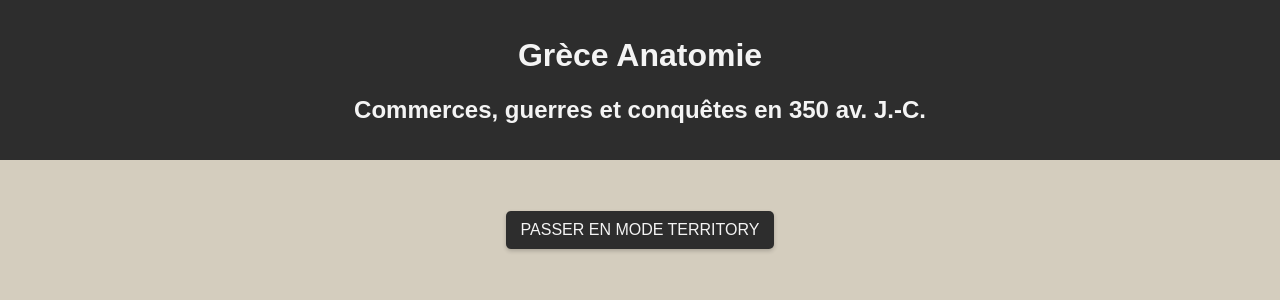
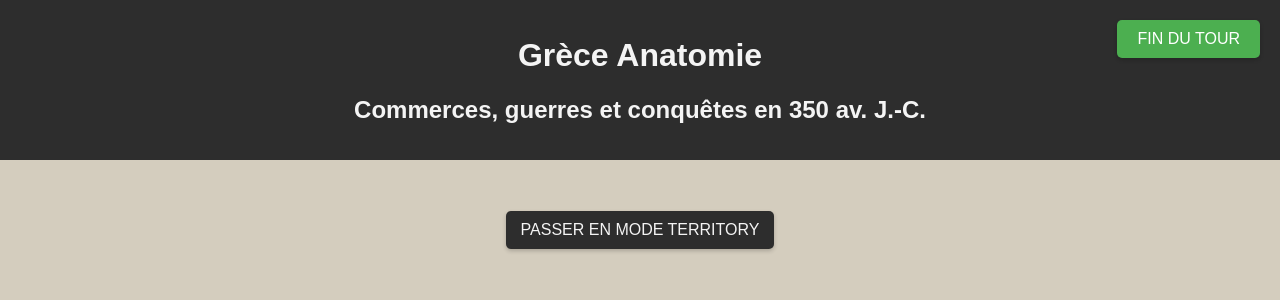
Before and after one commit to Nadaa20/grece-anatomie, a React (Vite) app: page / in a window 1280 px wide. Shown: the top 300 px of the page. Built offline with nearby package versions, Linux system fonts and the light colour scheme; no server answers.

Commit message:
First draft

```diff
--- a/src/components/Game/Game.tsx
+++ b/src/components/Game/Game.tsx
@@ -13,23 +13,23 @@ interface GameProps {
 const Game: React.FC<GameProps> = ({ mode }) => {
     return (
         <>
-            <Interface2D />
+            <CityManagerProvider>
+                <TroopManagerProvider>
+                    <Interface2D mode={mode} />
                     <Canvas>
                         <Camera />
 
                         <ambientLight intensity={0.7} />
                         <directionalLight position={[10, 10, 10]} />
 
-                <CityManagerProvider>
-                    <TroopManagerProvider>
                         <HexagonGrid
                             heightmapPath="/assets/maps/heightmap.png"
                             colormapPath="/assets/maps/colormap.png"
                             mode={mode}
                         />
+                    </Canvas>
                 </TroopManagerProvider>
             </CityManagerProvider>
-            </Canvas>
         </>
     );
 };
--- a/src/components/Interface2D/Interface2D.tsx
+++ b/src/components/Interface2D/Interface2D.tsx
@@ -1,6 +1,10 @@
 import React, { useState, useEffect } from "react";
 import { Parchemin } from "./Parchemin.tsx";
 import { HexagonType } from "../Cities/BuildingTypes";
+import { useTroopManager } from "../Troops/TroopManager";
+import { useCityManager } from "../Cities/CityManager";
+import { HEX_RADIUS, TILE_X, TILE_Z } from "../HexagonGrid/constants";
+import { useHeightmap } from "../../hooks/useHeightmap";
 //import { socket } from "../../socket"; // Faudra modifier ceci quand le serveur sera fais
 
 interface ParcheminsData {
@@ -15,11 +19,142 @@ interface ParcheminsData {
     };
 }
 
-export const Interface2D: React.FC = () => {
+interface HexagonData {
+    row: number;
+    col: number;
+    type: string;
+    territory: string | null;
+    height: number;
+    position: [number, number, number];
+    name: string;
+    mode: "environment" | "territory";
+    radius: number;
+    city?: {
+        id: string;
+        name: string;
+        population: number;
+        buildings: {
+            id: string;
+            typeId: string;
+            level: number;
+            constructionProgress: number;
+        }[];
+        resources: {
+            wood: number;
+            stone: number;
+            iron: number;
+            marble: number;
+        };
+    };
+    troop?: {
+        id: string;
+        type: string;
+        owner: string;
+        isSquad: boolean;
+        troops?: {
+            id: string;
+            type: string;
+            owner: string;
+        }[];
+    };
+}
+
+const loadImageData = async (path: string): Promise<ImageData | null> => {
+    const img = new Image();
+    img.src = path;
+    await img.decode();
+
+    const canvas = document.createElement("canvas");
+    canvas.width = img.width;
+    canvas.height = img.height;
+    const ctx = canvas.getContext("2d")!;
+    ctx.drawImage(img, 0, 0);
+    return ctx.getImageData(0, 0, canvas.width, canvas.height);
+};
+
+export const Interface2D: React.FC<{ mode: "environment" | "territory" }> = ({ mode }) => {
     const [showParchemin, setShowParchemin] = useState(false);
     const [selectedHexagon, setSelectedHexagon] = useState<string | null>(null);
     const [hexagonType, setHexagonType] = useState<HexagonType>('city');
     const [parcheminsData, setParcheminsData] = useState<ParcheminsData | null>(null);
+    const { getHeight } = useHeightmap();
+    const { troops } = useTroopManager();
+    const { cities } = useCityManager();
+
+    const handleEndTurn = () => {
+        // Récupérer toutes les données des hexagones
+        const hexagonsData: HexagonData[] = [];
+
+        // Parcourir tous les hexagones de la grille
+        for (let row = 0; row < 100; row++) { // Ajuster selon la taille de la grille
+            for (let col = 0; col < 100; col++) {
+                const hexagonName = `${row}-${col}`;
+                const troop = troops.find(t => t.hexCoord.row === row && t.hexCoord.col === col);
+                const city = cities.find(c => c.hexCoord.row === row && c.hexCoord.col === col);
+
+                // Déterminer le type d'hexagone
+                let type = 'grass';
+                if (city) type = 'city';
+                else if (troop) type = 'occupied';
+
+                const x = col * TILE_X + (row % 2 === 0 ? 0 : TILE_X / 2);
+                const z = row * TILE_Z;
+                const height = getHeight(row, col);
+
+                const hexagonData: HexagonData = {
+                    row,
+                    col,
+                    type,
+                    territory: null, // À implémenter selon la logique du jeu
+                    height,
+                    position: [x, height / 2, z],
+                    name: hexagonName,
+                    mode,
+                    radius: HEX_RADIUS
+                };
+
+                if (city) {
+                    hexagonData.city = {
+                        id: city.id,
+                        name: city.name,
+                        population: city.population,
+                        buildings: city.buildings,
+                        resources: city.resources
+                    };
+                }
+
+                if (troop) {
+                    hexagonData.troop = {
+                        id: troop.id,
+                        type: troop.type,
+                        owner: troop.owner,
+                        isSquad: troop.isSquad || false,
+                        troops: troop.troops
+                    };
+                }
+
+                hexagonsData.push(hexagonData);
+            }
+        }
+
+        // Créer le fichier JSON
+        const jsonData = {
+            turn: new Date().toISOString(),
+            mode,
+            hexagons: hexagonsData
+        };
+
+        // Créer et télécharger le fichier
+        const blob = new Blob([JSON.stringify(jsonData, null, 2)], { type: 'application/json' });
+        const url = URL.createObjectURL(blob);
+        const a = document.createElement('a');
+        a.href = url;
+        a.download = 'output.json';
+        document.body.appendChild(a);
+        a.click();
+        document.body.removeChild(a);
+        URL.revokeObjectURL(url);
+    };
 
     useEffect(() => {
         const handleShowParchemin = (event: CustomEvent<{ hexagonName: string; hexagonType: HexagonType; data?: ParcheminsData }>) => {
@@ -50,6 +185,24 @@ export const Interface2D: React.FC = () => {
 
     return (
         <div>
+            <button
+                onClick={handleEndTurn}
+                style={{
+                    position: 'fixed',
+                    top: '20px',
+                    right: '20px',
+                    padding: '10px 20px',
+                    backgroundColor: '#4CAF50',
+                    color: 'white',
+                    border: 'none',
+                    borderRadius: '5px',
+                    cursor: 'pointer',
+                    fontSize: '16px',
+                    zIndex: 1000
+                }}
+            >
+                Fin du tour
+            </button>
             {showParchemin && selectedHexagon && (
                 <Parchemin
                     onClose={() => {
--- /dev/null
+++ b/src/hooks/useHeightmap.ts
@@ -0,0 +1,47 @@
+import { useState, useEffect } from 'react';
+import { TILE_HEIGHT } from '../components/HexagonGrid/constants';
+
+const loadImageData = async (path: string): Promise<ImageData | null> => {
+    const img = new Image();
+    img.src = path;
+    await img.decode();
+
+    const canvas = document.createElement("canvas");
+    canvas.width = img.width;
+    canvas.height = img.height;
+    const ctx = canvas.getContext("2d")!;
+    ctx.drawImage(img, 0, 0);
+    return ctx.getImageData(0, 0, canvas.width, canvas.height);
+};
+
+export const useHeightmap = (path: string = "/assets/maps/heightmap.png") => {
+    const [heightmapData, setHeightmapData] = useState<Uint8ClampedArray | null>(null);
+    const [mapWidth, setMapWidth] = useState(0);
+    const [mapHeight, setMapHeight] = useState(0);
+
+    useEffect(() => {
+        const loadHeightmap = async () => {
+            const heightmap = await loadImageData(path);
+            if (heightmap) {
+                setHeightmapData(heightmap.data);
+                setMapWidth(heightmap.width);
+                setMapHeight(heightmap.height);
+            }
+        };
+        loadHeightmap();
+    }, [path]);
+
+    const getHeight = (row: number, col: number): number => {
+        if (!heightmapData) return 0;
+        const index = (row * mapWidth + col) * 4;
+        const brightness = heightmapData[index];
+        return (1 - brightness / 255) * TILE_HEIGHT;
+    };
+
+    return {
+        heightmapData,
+        mapWidth,
+        mapHeight,
+        getHeight
+    };
+};
```
Also changed, not shown: src/components/HexagonGrid/HexagonGrid.tsx (+14 -24 lines). Lines whose indentation alone changed are shown as unchanged.
